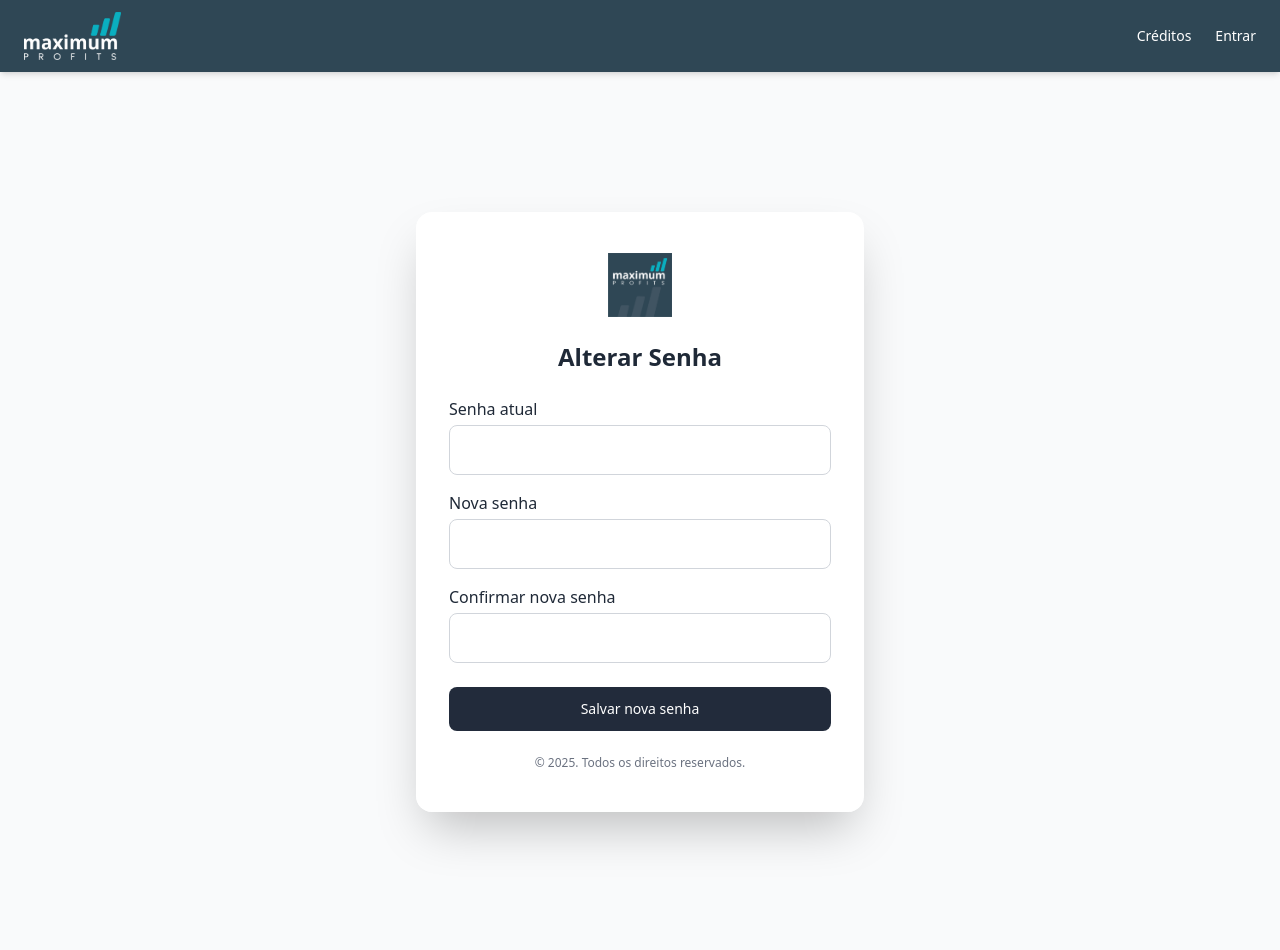
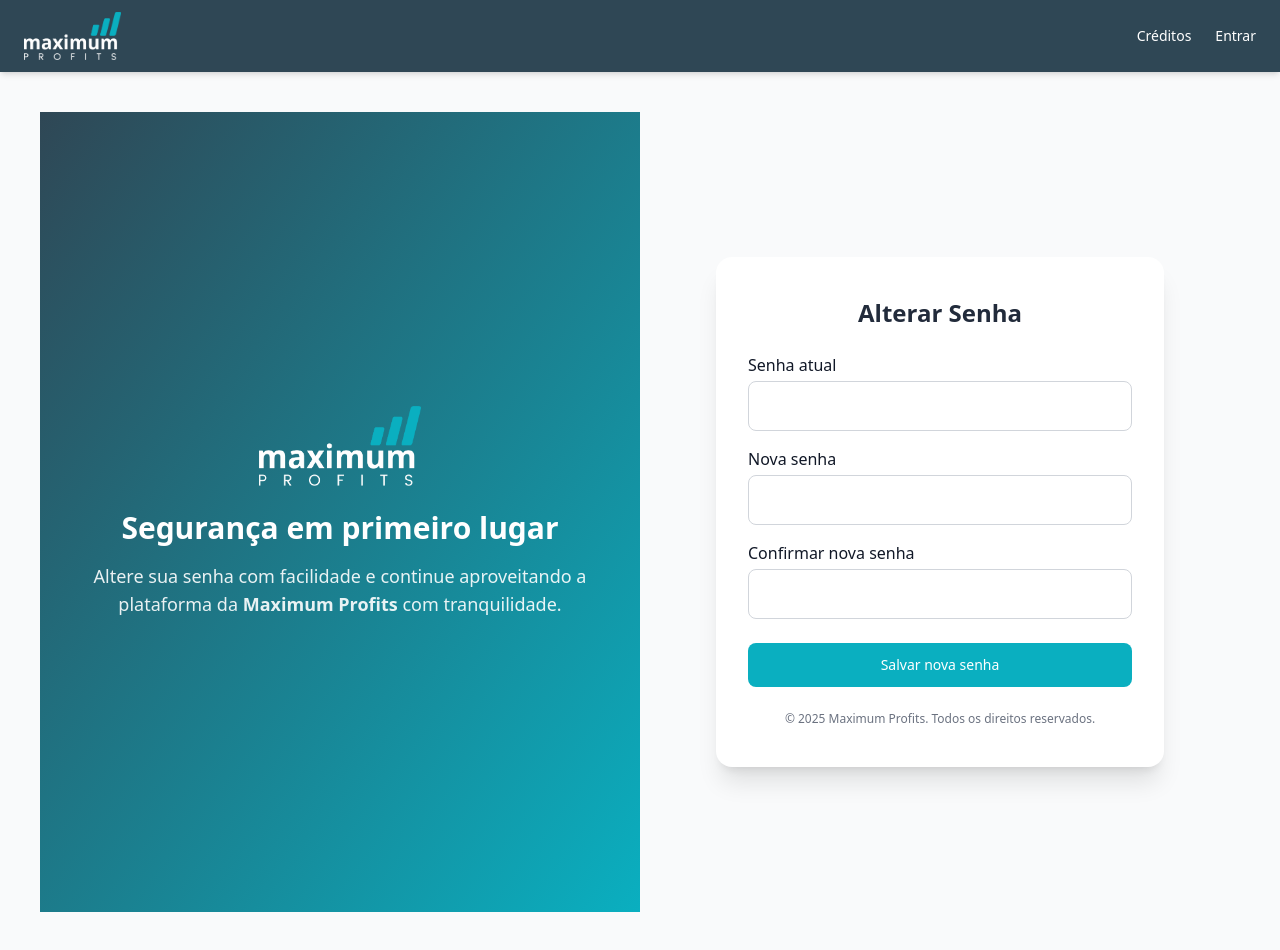
Before and after one commit to skcbroo/front_maximum, a React (Vite) app: page /alterar-senha in a window 1280 px wide. Built offline with nearby package versions, Linux system fonts and the light colour scheme.

Commit message:
Update AlterarSenha.jsx

```diff
--- a/src/pages/AlterarSenha.jsx
+++ b/src/pages/AlterarSenha.jsx
@@ -42,56 +42,60 @@ export default function AlterarSenha() {
 
   return (
     <NavbarLayout>
-      <div className="min-h-screen w-full flex items-center justify-center bg-transparent px-4">
+      <div className="min-h-screen flex">
+        {/* Coluna esquerda com gradiente */}
+        <div className="hidden lg:flex w-1/2 bg-gradient-to-br from-[#2F4755] to-[#0AAFC0] items-center justify-center">
+          <div className="text-center px-10 text-white">
+            <img src="/logo2.png" alt="Logo" className="h-20 mx-auto mb-6" />
+            <h2 className="text-3xl font-bold mb-4">Segurança em primeiro lugar</h2>
+            <p className="text-lg opacity-90">
+              Altere sua senha com facilidade e continue aproveitando a plataforma
+              da <strong>Maximum Profits</strong> com tranquilidade.
+            </p>
+          </div>
+        </div>
+
+        {/* Coluna direita com formulário */}
+        <div className="w-full lg:w-1/2 flex items-center justify-center p-8">
           <form
             onSubmit={handleSubmit}
-          className="w-full max-w-md bg-white/90 backdrop-blur-xl text-gray-800 rounded-2xl shadow-2xl border border-white/40 px-8 py-10"
+            className="w-full max-w-md bg-white rounded-2xl shadow-xl px-8 py-10"
             aria-labelledby="titulo-alterar-senha"
           >
-          <div className="mb-6 text-center select-none cursor-default">
-            <img src="/logo1.png" alt="Midlej Capital" className="mx-auto h-16 mb-3" />
-          </div>
-
             <h2
               id="titulo-alterar-senha"
-            className="text-2xl font-semibold text-center mb-6 select-none cursor-default"
+              className="text-2xl font-semibold text-center mb-6 text-[#222B3B]"
             >
               Alterar Senha
             </h2>
 
             {/* Senha atual */}
-          <label className="block mb-1 font-medium select-none cursor-default">
-            Senha atual
-          </label>
+            <label className="block mb-1 font-medium">Senha atual</label>
             <input
               type="password"
               value={senhaAtual}
               onChange={(e) => setSenhaAtual(e.target.value)}
-            className="w-full border border-gray-300 p-3 rounded-lg focus:outline-none focus:ring-2 focus:ring-[#222B3B]"
+              className="w-full border border-gray-300 p-3 rounded-lg focus:outline-none focus:ring-2 focus:ring-[#0AAFC0]"
               required
             />
 
             {/* Nova senha */}
-          <label className="block mt-4 mb-1 font-medium select-none cursor-default">
-            Nova senha
-          </label>
+            <label className="block mt-4 mb-1 font-medium">Nova senha</label>
             <input
               type="password"
               value={novaSenha}
               onChange={(e) => setNovaSenha(e.target.value)}
-            className="w-full border border-gray-300 p-3 rounded-lg focus:outline-none focus:ring-2 focus:ring-[#222B3B]"
+              className="w-full border border-gray-300 p-3 rounded-lg focus:outline-none focus:ring-2 focus:ring-[#0AAFC0]"
               required
             />
 
             {/* Confirmar nova senha */}
-          <label className="block mt-4 mb-1 font-medium select-none cursor-default">
-            Confirmar nova senha
-          </label>
+            <label className="block mt-4 mb-1 font-medium">Confirmar nova senha</label>
             <input
               type="password"
               value={confirmarSenha}
               onChange={(e) => setConfirmarSenha(e.target.value)}
-            className="w-full border border-gray-300 p-3 rounded-lg focus:outline-none focus:ring-2 focus:ring-[#222B3B]"
+              className="w-full border border-gray-300 p-3 rounded-lg focus:outline-none focus:ring-2 focus:ring-[#0AAFC0]"
               required
             />
 
@@ -112,16 +116,19 @@ export default function AlterarSenha() {
               type="submit"
               disabled={loading}
               className={`w-full mt-6 p-3 rounded-lg text-white text-sm font-medium transition ${
-              loading ? "bg-gray-500 cursor-not-allowed" : "bg-[#222B3B] hover:bg-[#1a212f]"
+                loading
+                  ? "bg-gray-500 cursor-not-allowed"
+                  : "bg-[#0AAFC0] hover:bg-[#0992a1]"
               }`}
             >
               {loading ? "Salvando..." : "Salvar nova senha"}
             </button>
 
-          <p className="text-center text-xs mt-6 text-gray-500 select-none cursor-default">
-            © 2025. Todos os direitos reservados.
+            <p className="text-center text-xs mt-6 text-gray-500">
+              © 2025 Maximum Profits. Todos os direitos reservados.
             </p>
           </form>
+        </div>
       </div>
     </NavbarLayout>
   );
```
Lines whose indentation alone changed are shown as unchanged.
